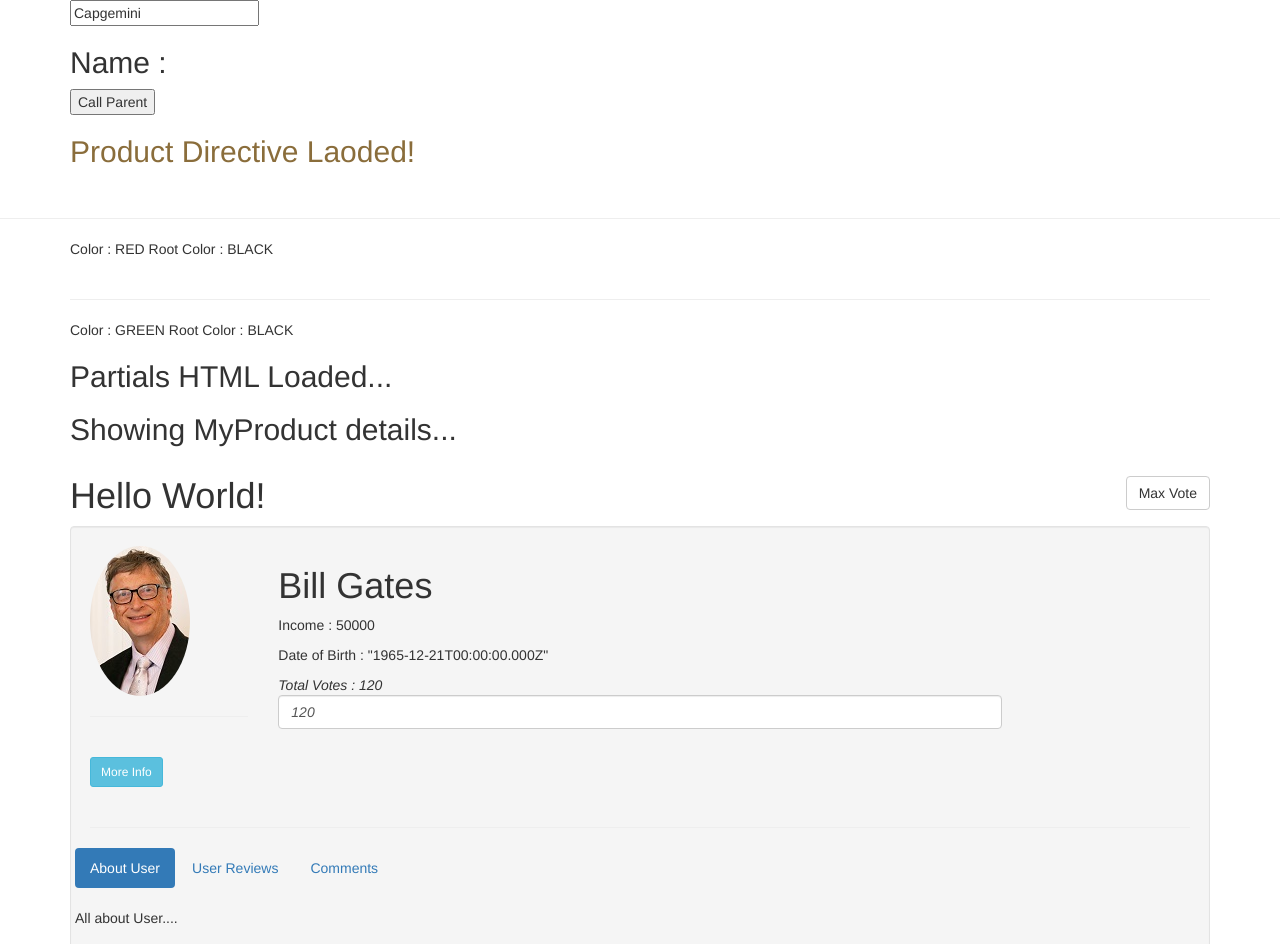
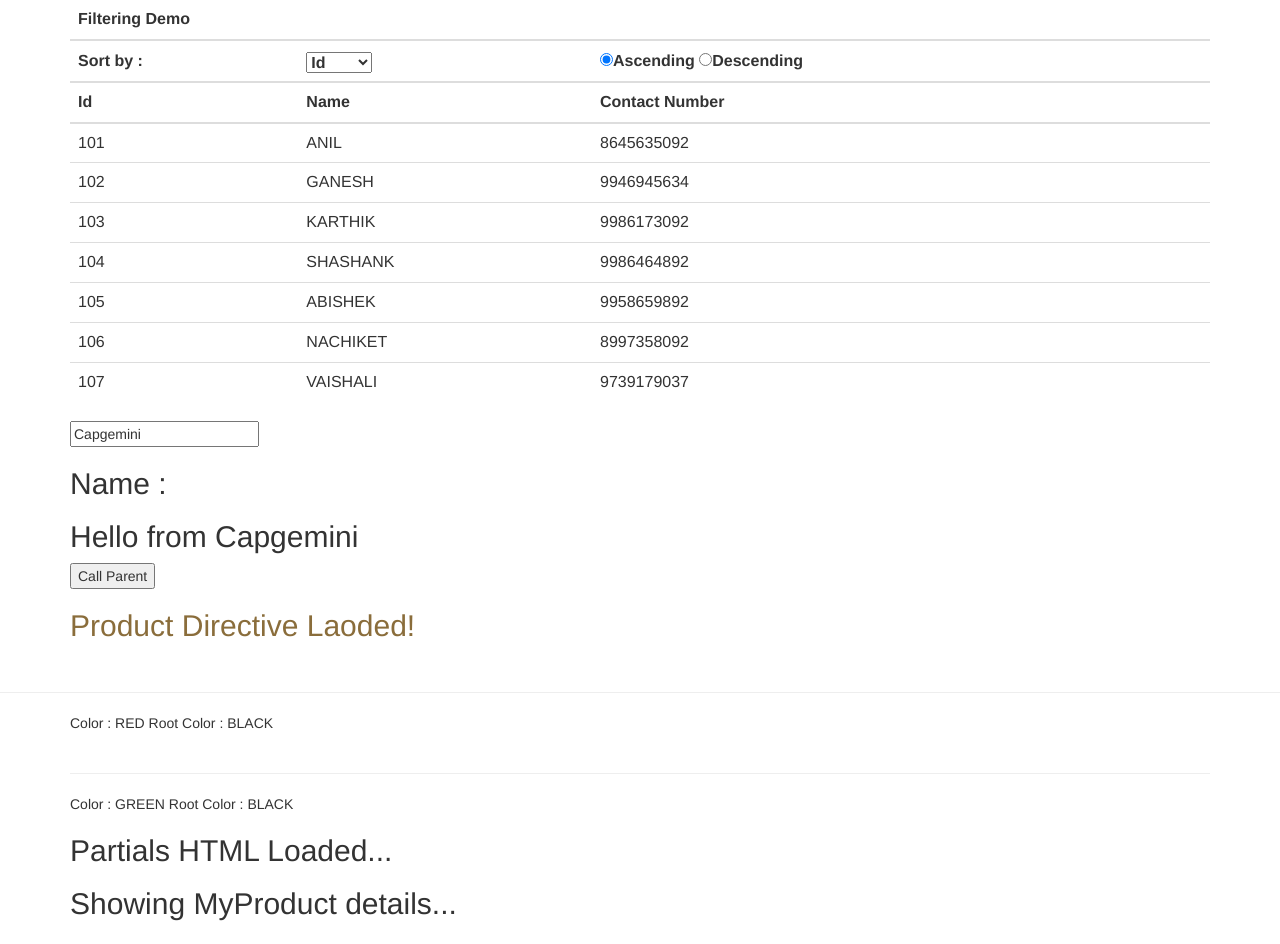
Before and after one commit to synergy2411/ng-demo, a website: page index.html in a window 1280 px wide. Shown: the top 944 px of the page. Drawn offline with nearby package versions, Linux system fonts and the light colour scheme.

Commit message:
Filter module added

```diff
--- a/index.html
+++ b/index.html
@@ -5,15 +5,56 @@
 <script src="./scripts/app.js"></script>
 <script src="./scripts/product-module.js"></script>
 <script src="./scripts/directive-demo-module.js"></script>
+<script src="./scripts/filter-module.js"></script>
 <link rel="stylesheet" href="./node_modules/bootstrap/dist/css/bootstrap.min.css">
 <link rel="stylesheet" href="./styles.css">
 </head>
 <body>
 
 
+    <div class="container" ng-controller="FilterController">
+            <table class="table table-stripped table-responsive">
+                <thead>
+                <tr>
+                    <th colspan="3">Filtering Demo</th>
+                </tr>
+                <tr>
+                    <th align="right">Sort by :</th>
+                    <th>
+                        <select ng-model="sortColumn">
+                            <option value="+employeeId">Id</option>
+                            <option value="+employeeName">Name</option>
+                        </select>
+                    </th>
+                    <th>
+                        <input ng-model="sortOrder" name="order" type="radio"/>Ascending
+                        <input ng-model="sortOrder" name="order" type="radio" value="reverse"/>Descending
+                    </th>
+                </tr>
+                <tr>
+                    <th>Id</th>
+                    <th>Name</th>
+                    <th>Contact Number</th>
+                </tr>
+
+                </thead>
+                <tbody>
+                    <tr ng-repeat="employee in employees |orderBy:sortColumn:sortOrder">
+                        <td>{{employee.employeeId }}</td>
+                        <td>{{employee.employeeName| uppercase}}</td>
+                        <td>{{employee.contactNumber }}</td>
+                    </tr>
+                </tbody>
+            </table>
+
+    </div>
+
+
     <div class="container" ng-controller="DemoController">
         <input type="text" ng-model="demoName">
-        <demo-directive xyz="demoName" abc="demoName" callmsg="sendMessage()"></demo-directive>
+        <demo-directive xyz="demoName" abc="demoName" callmsg="sendMessage()">
+            <h2>Hello from {{ demoName }}</h2>
+        </demo-directive>
     </div>
 
 
@@ -61,7 +102,7 @@
     </h1>
 
     <ul class="list-unstyled">
-        <li class="well" ng-repeat="user in users">
+        <li class="well" ng-repeat="user in users | limitTo : 3 | orderBy : 'firstName' | filter : 'Bill'">
             <!-- <img src="{{user.image}}" alt=""> -->
             <div class="row">
                 <div class="col-xs-2 col-sm-2 col-md-2">
--- a/scripts/app.js
+++ b/scripts/app.js
@@ -1,6 +1,6 @@
 console.log("APP LOADED SUCCESFULLY!");
 (function () {
-    var app = angular.module("UserModule", ["ProductModule", "DirectiveDemoModule"]);
+    var app = angular.module("UserModule", ["ProductModule", "DirectiveDemoModule", "FilterModule"]);
     app.controller("RedController", function($scope, $rootScope){
         $scope.color = "RED";
         $rootScope.rootColor = "BLUE";
--- a/scripts/directive-demo-module.js
+++ b/scripts/directive-demo-module.js
@@ -3,12 +3,14 @@
     .directive("demoDirective", function(){
         return {
             restrict : 'ACE',
-            template : '<h2>Name  : {{ demoName }}</h2> <button ng-click="callmsg()">Call Parent</button>',
+            // template : '<div ng-transclude></div><h2>Name  : {{ demoName }}</h2> <button ng-click="callmsg()">Call Parent</button>',
+            templateUrl : './views/directives/directive-demo.html',
             scope : {
                 xyz : '@' ,     //Text binding
                 abc : '=' ,      //Two way binding
                 callmsg : '&'
             },
+            transclude : true,
             link : function(scope, element, attributes){
                 // Inherited Parent Scope
                 // console.log(scope.demoName);
--- /dev/null
+++ b/scripts/filter-module.js
@@ -0,0 +1,47 @@
+(function(){
+    angular.module("FilterModule", [])
+    .controller('FilterController', function($scope,$filter) {
+        $scope.employees =
+           [
+               {
+                   "employeeId":101,
+                   "employeeName":"Anil",
+                   "contactNumber":"8645635092"
+               },
+               {
+                   "employeeId":102,
+                   "employeeName":"Ganesh",
+                   "contactNumber":"9946945634"
+               },
+               {
+                   "employeeId":103,
+                   "employeeName":"Karthik",
+                   "contactNumber":"9986173092"
+               },
+               {
+                   "employeeId":104,
+                   "employeeName":"Shashank",
+                   "contactNumber":"9986464892"
+               },
+               {
+                   "employeeId":105,
+                   "employeeName":"Abishek",
+                   "contactNumber":"9958659892"
+               },
+               {
+                   "employeeId":106,
+                   "employeeName":"Nachiket",
+                   "contactNumber":"8997358092"
+               },
+               {
+                   "employeeId":107,
+                   "employeeName":"Vaishali",
+                   "contactNumber":"9739179037"
+               }
+           ];
+           $scope.sortColumn = "+employeeId";
+   });
+
+
+
+})();
--- /dev/null
+++ b/views/directives/directive-demo.html
@@ -0,0 +1,7 @@
+
+<h2>Name : {{ demoName }}</h2>
+
+<div ng-transclude></div>
+
+
+<button ng-click="callmsg()">Call Parent</button>
--- a/views/user-info.html
+++ b/views/user-info.html
@@ -1,8 +1,10 @@
-<h1>{{ user.firstName }} {{ user.lastName }}</h1>
-<p ng-if="user.isWorking">Income  : {{ user.income }}</p>
-<p>Date of Birth : {{ user.dob }}</p>
+<h1>{{ user.firstName | uppercase }} {{ user.lastName | uppercase }}</h1>
+<p ng-if="user.isWorking">Income  : {{ user.income | currency : 'INR' : 2 }}</p>
+<p>Date of Birth : {{ user.dob | date : 'MM/dd/yyyy'}}</p>
 <!-- <p>Date of Birth : <span ng-bind="{{user.dob}}"></span></p>    -->
 <em>
     Total Votes : {{ user.vote }}
     <input type="number" ng-model="user.vote" class="form-control">
 </em>
+
+<!-- {{ users | json }} -->
```
